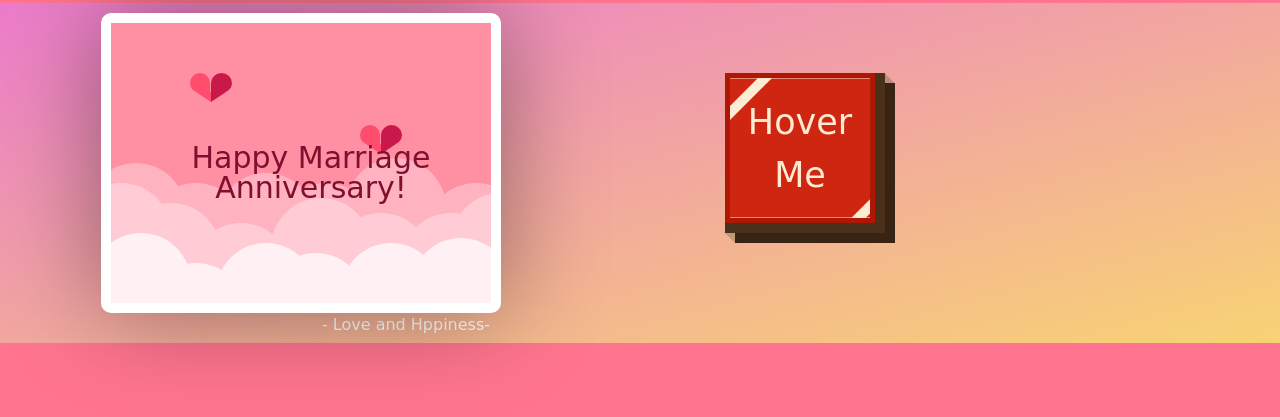
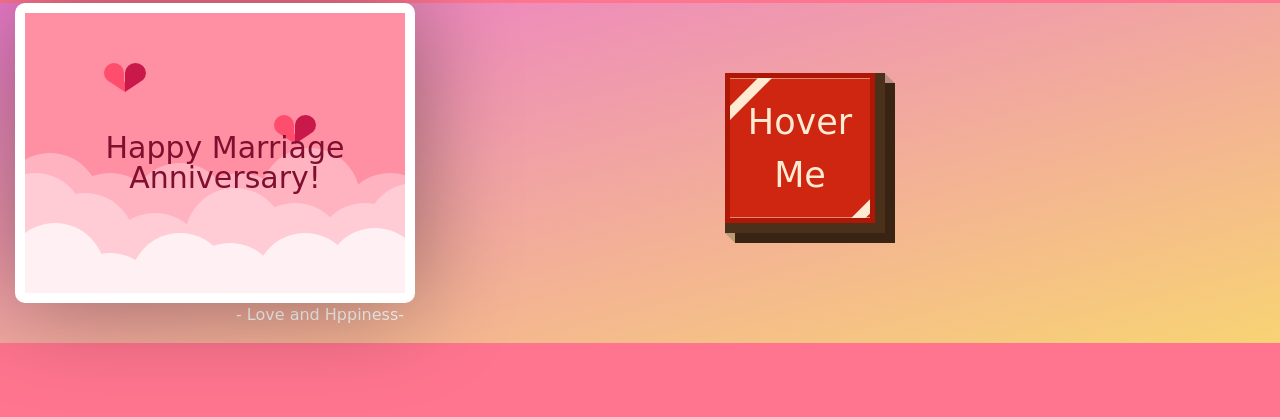
Before and after one commit to ac51019/-, a plain HTML site: page index.html in a window 1280 px wide. Shown: the part 383-800 px from the top of the page. Drawn offline with nearby package versions, Linux system fonts and the light colour scheme; a web font is replaced by a local one.

Commit message:
Update index.html

```diff
--- a/index.html
+++ b/index.html
@@ -65,7 +65,7 @@
         <div class="row">
 
         <div class="col-lg-6" >
-            <div class="happy-valentines"  style="transform: translate(86px, 10px);">
+            <div class="happy-valentines" >
                 <div class="valentines-day-card">
                   <div class="clouds"></div>
                   <div class="hearts">
```
